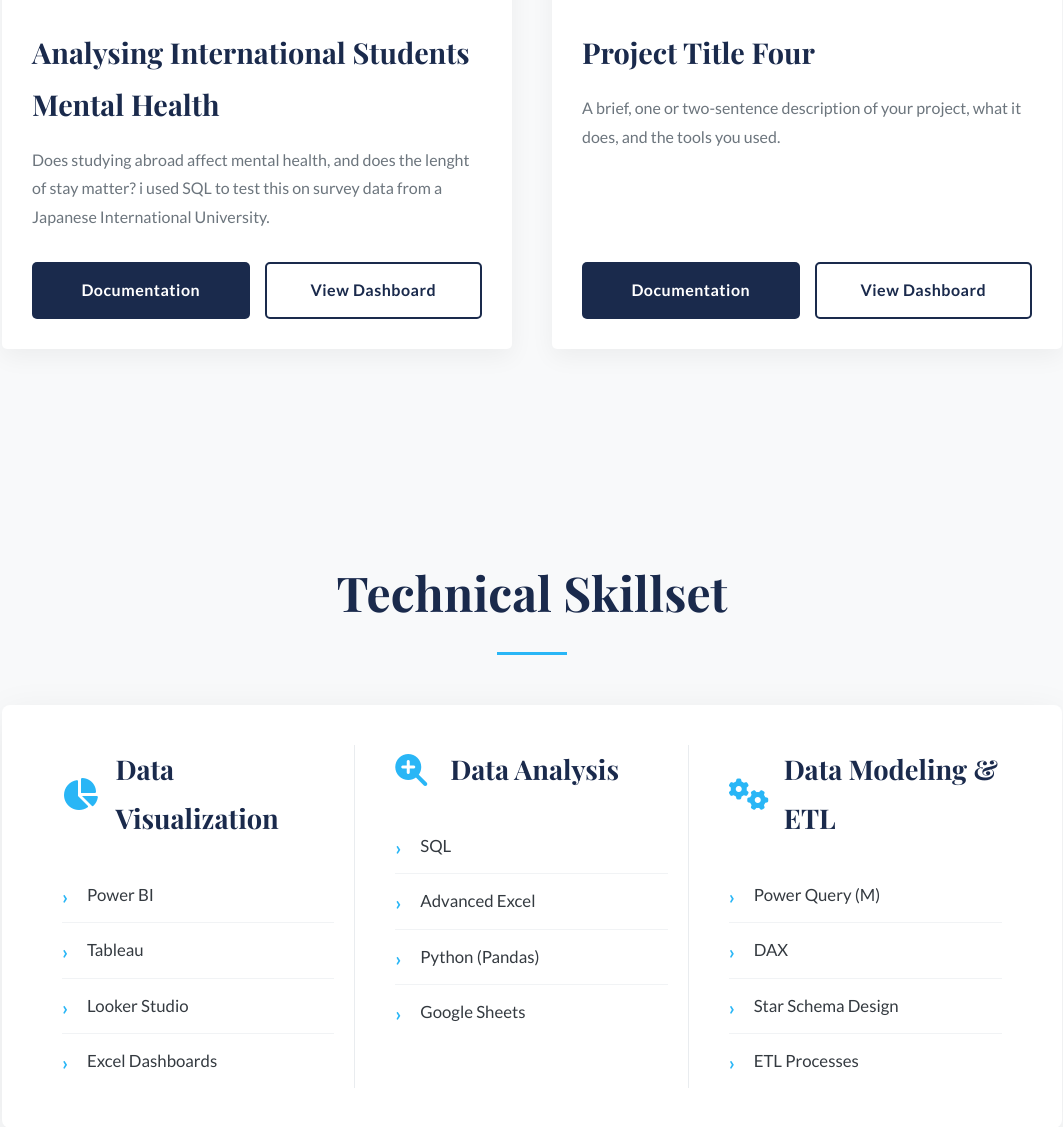
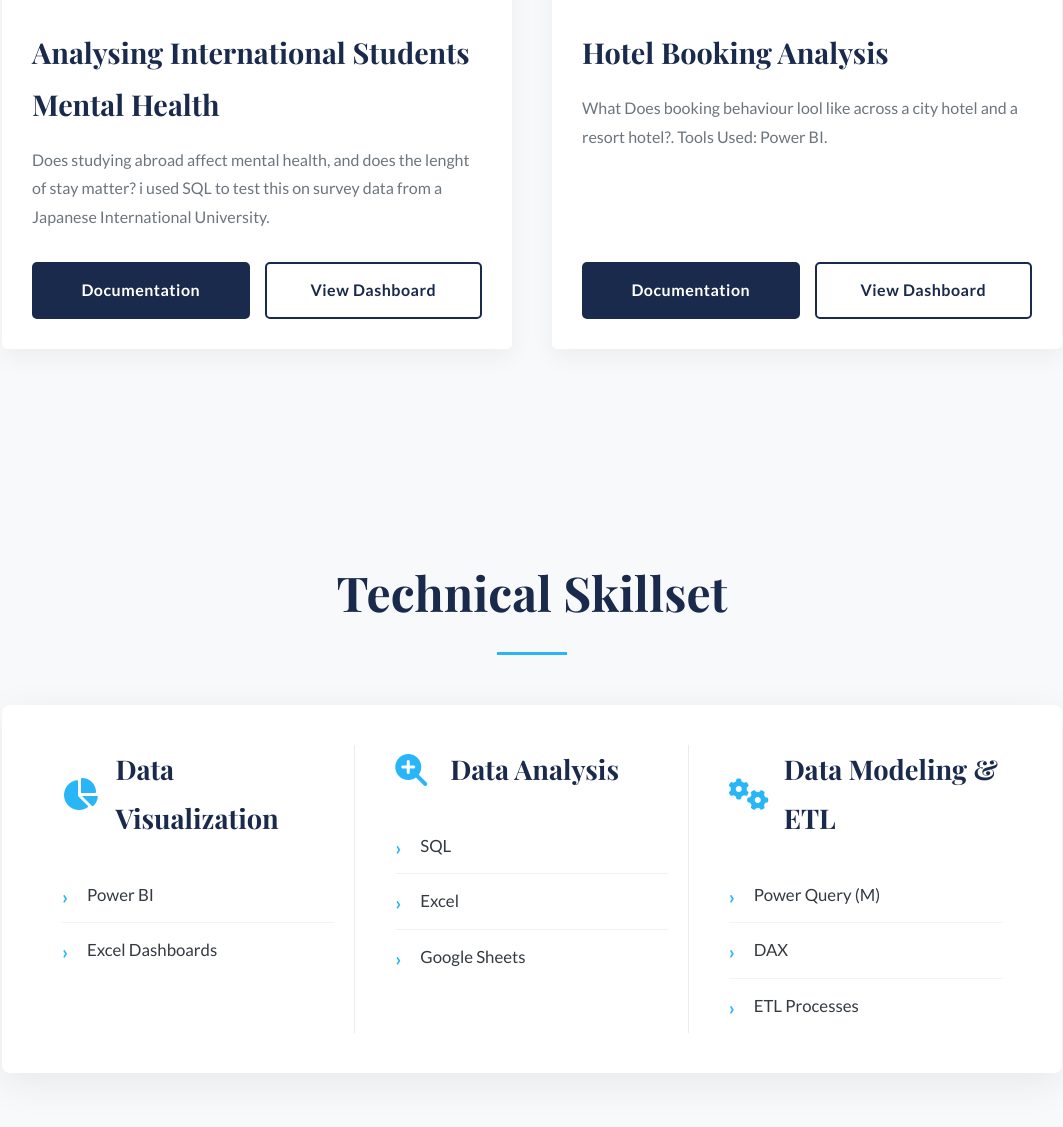
Before and after one commit to Ozonzeadi1/Ozonzeadi1.github.io, a plain HTML site: page index.html in a window 1280 px wide. Shown: the part 2218-3345 px from the top of the page, without its empty margins (108-1171 px from the left). Drawn offline with nearby package versions, Linux system fonts and the light colour scheme.

Commit message:
Update Project Four details and skills
Updated project title and description for Project Four. Removed some skills and added others in the skill lists.

```diff
--- a/index.html
+++ b/index.html
@@ -122,8 +122,8 @@
             <div class="project-card">
                 <img src="assets/images/project-placeholder-4.jpg" alt="Project Four Preview">
                 <div class="project-card-content">
-                    <h3>Project Title Four</h3>
-                    <p>A brief, one or two-sentence description of your project, what it does, and the tools you used.</p>
+                    <h3>Hotel Booking Analysis</h3>
+                    <p>What Does booking behaviour lool like across a city hotel and a resort hotel?. Tools Used: Power BI.</p>
                     <div class="project-buttons">
                         <a href="[YOUR_GITHUB_PROJECT_URL]" target="_blank" class="btn">Documentation</a>
                         <a href="[YOUR_LIVE_DASHBOARD_URL]" target="_blank" class="btn btn-secondary">View Dashboard</a>
@@ -150,9 +150,7 @@
                 </div>
                 <ul class="skill-list">
                     <li>Power BI</li>
-                    <li>Tableau</li>
-                    <li>Looker Studio</li>
-                    <li>Excel Dashboards</li>
+                      <li>Excel Dashboards</li>
                 </ul>
             </div>
 
@@ -164,8 +162,7 @@
                 </div>
                 <ul class="skill-list">
                     <li>SQL</li>
-                    <li>Advanced Excel</li>
-                    <li>Python (Pandas)</li>
+                    <li>Excel</li>
                     <li>Google Sheets</li>
                 </ul>
             </div>
@@ -179,7 +176,7 @@
                 <ul class="skill-list">
                     <li>Power Query (M)</li>
                     <li>DAX</li>
-                    <li>Star Schema Design</li>
+
                     <li>ETL Processes</li>
                 </ul>
             </div>
```
